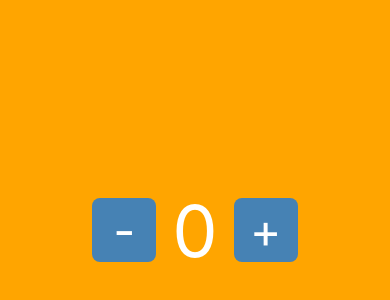
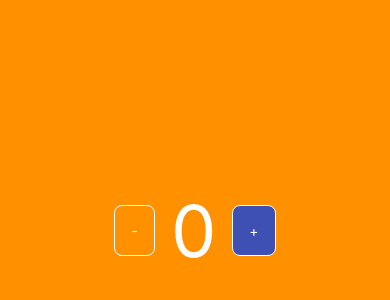
Before and after one commit to arantesandre/aulas-mobile-senai, a React Native app: screen / in a window 390 px wide. Shown: the part 192-492 px from the top of the page. Built offline with nearby package versions, Linux system fonts and the light colour scheme.

Commit message:
BotaoCustomizado

```diff
--- a/App.js
+++ b/App.js
@@ -1,33 +1,22 @@
-import { StatusBar } from 'expo-status-bar';
-import React from 'react';
-import { StyleSheet, Text, View, TouchableOpacity } from 'react-native';
+import { StatusBar } from "expo-status-bar";
+import React from "react";
+import { StyleSheet, Text, View } from "react-native";
+import BotaoCustomizado from "./comum/componentes/BotaoCustomizado/BotaoCustomizado";
+import CORES from "./comum/cosntantes/cores";
 
 //ESTILOS
 const estilos = StyleSheet.create({
   tudo: {
     flex: 1,
-    backgroundColor: '#ffa500',
-    alignItems: 'center',
-    justifyContent: 'center',
-    flexDirection: 'row',
+    backgroundColor: CORES.SECUNDARIA,
+    alignItems: "center",
+    justifyContent: "center",
+    flexDirection: "row",
     gap: 16,
   },
   contador: {
     fontSize: 72,
-    color: '#fff',
-  },
-  botao: {
-    backgroundColor: '#4682b4',
-    width: 64,
-    height: 64,
-    alignItems: 'center',
-    justifyContent: 'center',
-    borderRadius: 8,
-
-  },
-  botaoTexto: {
-    fontSize: 48,
-    color: '#fff',
+    color: CORES.BRANCA,
   },
 });
 
@@ -36,23 +25,23 @@
 
   return (
     <View style={estilos.tudo}>
-      <TouchableOpacity
-        style={estilos.botao}
+      <BotaoCustomizado
+        cor="secundaria"
         onPress={() => setContador(contador - 1)}
       >
-        <Text style={estilos.botaoTexto}>-</Text>
-      </TouchableOpacity>
+        -
+      </BotaoCustomizado>
 
       <Text style={estilos.contador}>{contador}</Text>
 
-      <TouchableOpacity
-        style={estilos.botao}
+      <BotaoCustomizado
+        cor="primaria"
         onPress={() => setContador(contador + 1)}
       >
-        <Text style={estilos.botaoTexto}>+</Text>
-      </TouchableOpacity>
+        +
+      </BotaoCustomizado>
 
-      <StatusBar style='auto' />
+      <StatusBar style="auto" />
     </View>
   );
 }
--- /dev/null
+++ b/comum/componentes/BotaoCustomizado/BotaoCustomizado.js
@@ -0,0 +1,53 @@
+import { Pressable, Text, StyleSheet } from "react-native";
+import CORES from "../../cosntantes/cores";
+
+const estilos = StyleSheet.create({
+  botao: {
+    padding: 16,
+    borderRadius: 8,
+    border: "1px solid #fff",
+    justifyContent: "center",
+    alignItems: "center",
+  },
+
+  botaoPrimario: {
+    backgroundColor: CORES.PRIMARIA,
+  },
+
+  botaoSecundario: {
+    backgroundColor: CORES.SECUNDARIA,
+  },
+
+  botaoPadrao: {
+    backgroundColor: CORES.CINZA,
+  },
+
+  textoBotao: {
+    color: CORES.BRANCA,
+  },
+});
+
+const BotaoCustomizado = (props) => {
+  const estilosBotao = [estilos.botao];
+
+  switch (props.cor) {
+    case "primaria":
+      estilosBotao.push(estilos.botaoPrimario);
+      break;
+    case "secundaria":
+      estilosBotao.push(estilos.botaoSecundario);
+      break;
+    default:
+      estilosBotao.push(estilos.botaoPadrao);
+      break;
+  }
+
+  return (
+    <Pressable style={estilosBotao} onPress={props.onPress}>
+      {/* children sendo acessado -> 'Salvar' 'Enviar' */}
+      <Text style={estilos.textoBotao}>{props.children}</Text>
+    </Pressable>
+  );
+};
+
+export default BotaoCustomizado;
--- /dev/null
+++ b/comum/cosntantes/cores.js
@@ -0,0 +1,17 @@
+const CORES = {
+  PRIMARIA: "#3f50b5",
+
+  SECUNDARIA: "#ff9100",
+
+  TEXTO_PADRAO: "#1c2025",
+
+  TEXTO_CLARO: "#fff",
+
+  FUNDO_PADRAO: " #f7f7f7",
+
+  BRANCA: "#fff",
+
+  CINZA: "#99a7bb",
+};
+
+export default CORES;
```
